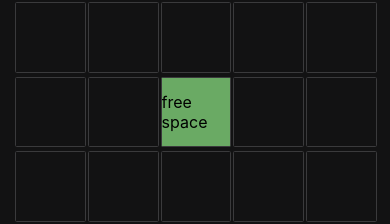
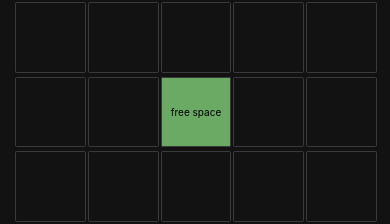
Before and after one commit to tconnole/bingo-board, a React (Create React App) app: page / in a window 390 px wide. Shown: the part 189-413 px from the top of the page. Built offline with nearby package versions, Linux system fonts and the light colour scheme.

Commit message:
fix font size

```diff
--- a/src/library/CardChip/CardChip.css
+++ b/src/library/CardChip/CardChip.css
@@ -23,5 +23,6 @@
         align-items: center;
         justify-content: 'center';
         position: relative;
+        font-size: x-small;
     }
 }
```
